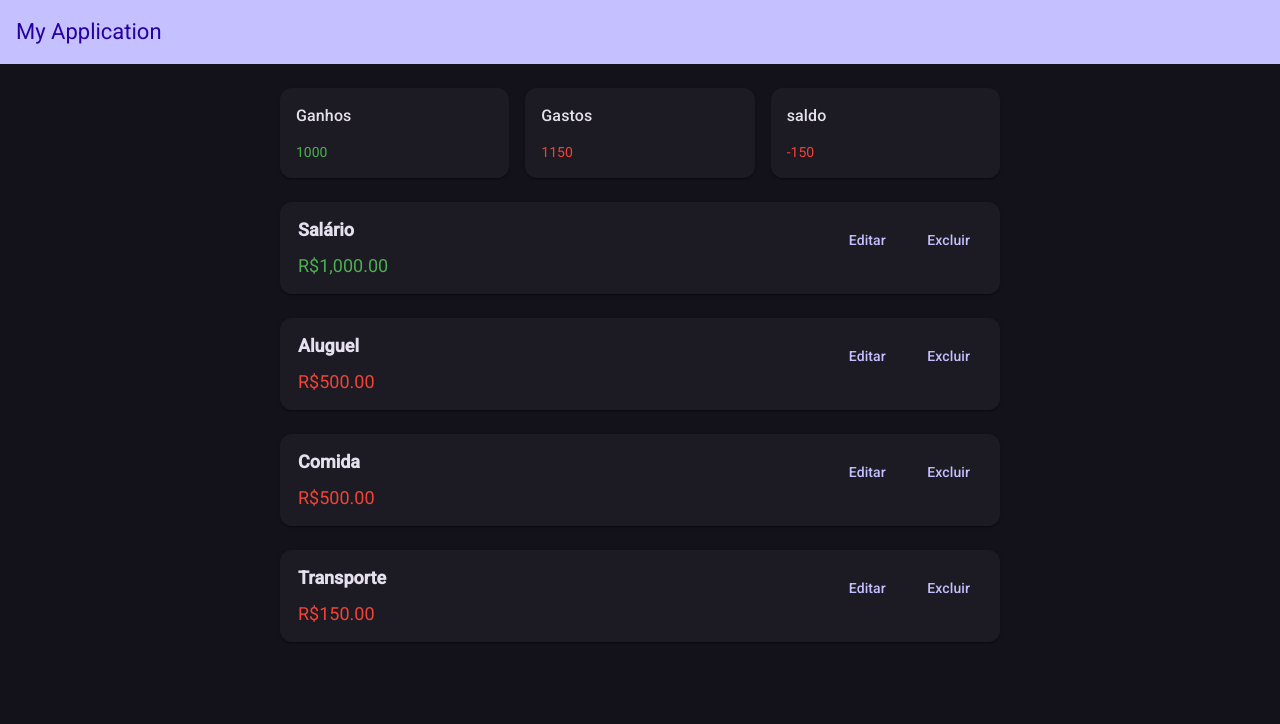
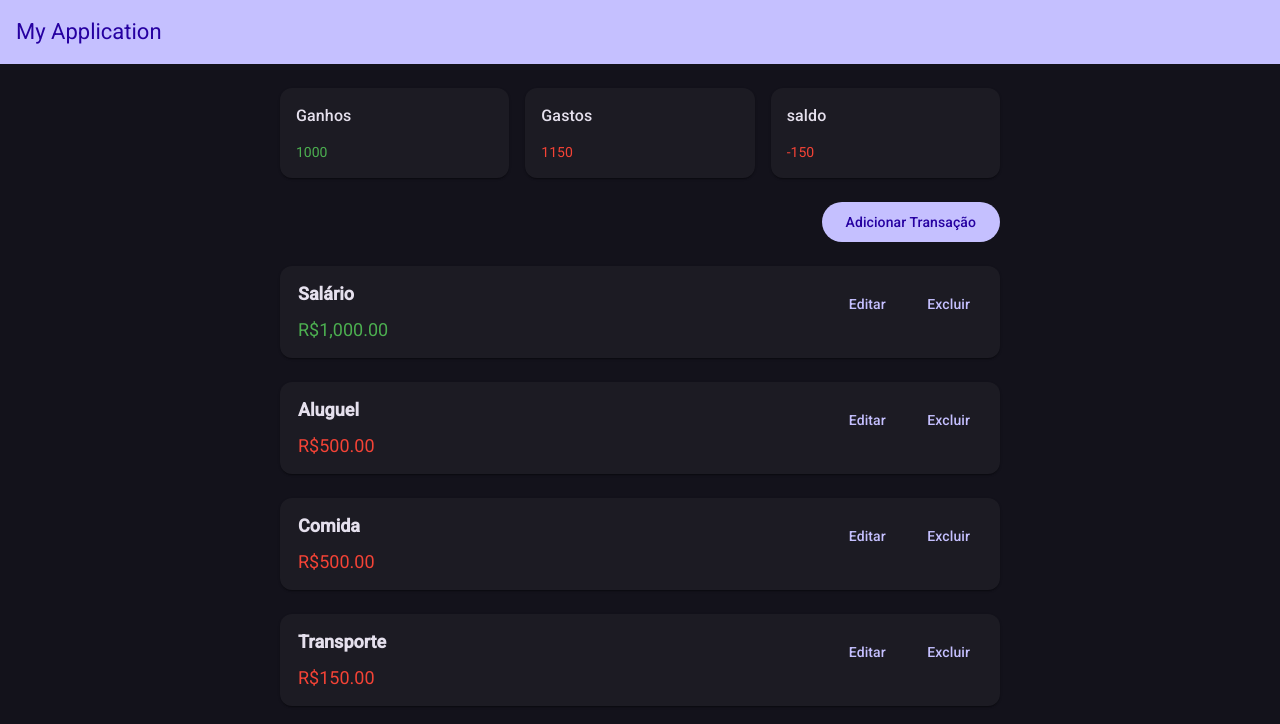
Before and after one commit to denysoncardoso/gerenciador-financeiro, an Angular app: page / in a window 1280 px wide. Shown: the top 724 px of the page. Built offline with nearby package versions, Linux system fonts and the light colour scheme; data requests are answered from the project's data file.

Commit message:
adicionando componente "create" com nova rota e botão de navegação no componente "home" para criar transações

```diff
--- a/src/app/features/home/home.html
+++ b/src/app/features/home/home.html
@@ -1,4 +1,8 @@
 <app-balance [transactions]="transactions()"></app-balance>
+
+<div class="actions">
+  <a matButton="filled" routerLink="create">Adicionar Transação</a>
+</div>
 
 <div class="transactions">
   @for (transaction of transactions(); track transaction) {
--- a/src/app/features/home/home.scss
+++ b/src/app/features/home/home.scss
@@ -5,3 +5,9 @@
   display: block;
   margin-bottom: 20px;
 }
+
+.actions{
+  display: flex;
+  justify-content: flex-end;
+  margin: 24px 0;
+}
--- /dev/null
+++ b/src/app/features/home/pages/create/create.component.html
@@ -0,0 +1 @@
+<p>create works!</p>
```
Also changed, not shown: src/app/features/home/home.ts (+5 -3 lines), src/app/features/home/pages/create/create.component.ts (added, +11 -0 lines), src/app/features/home/routes.ts (+7 -1 lines), src/app/features/home/pages/create/create.component.scss (added).
